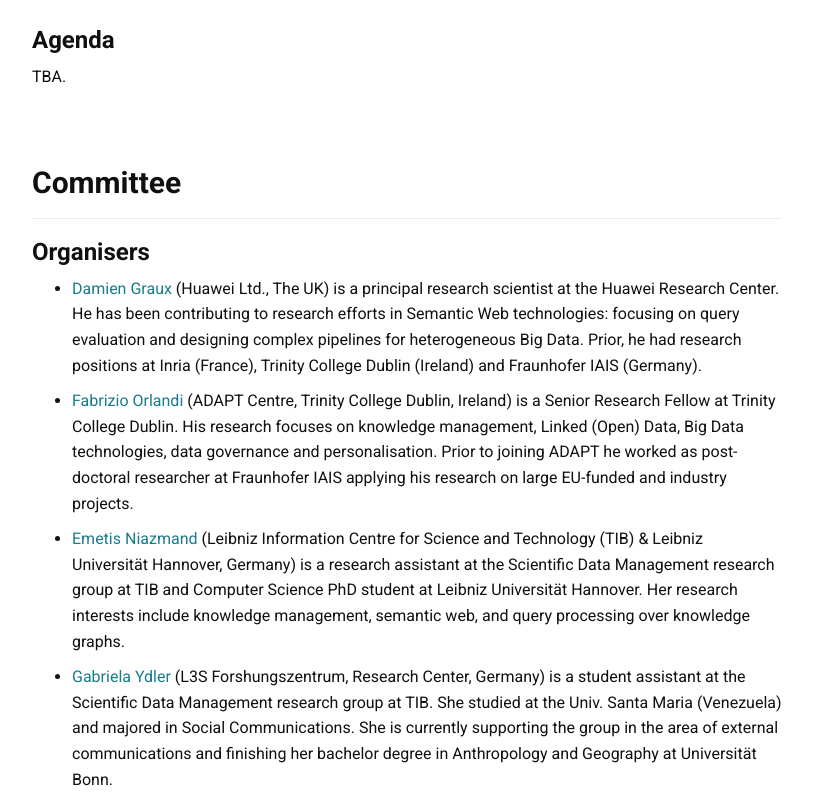
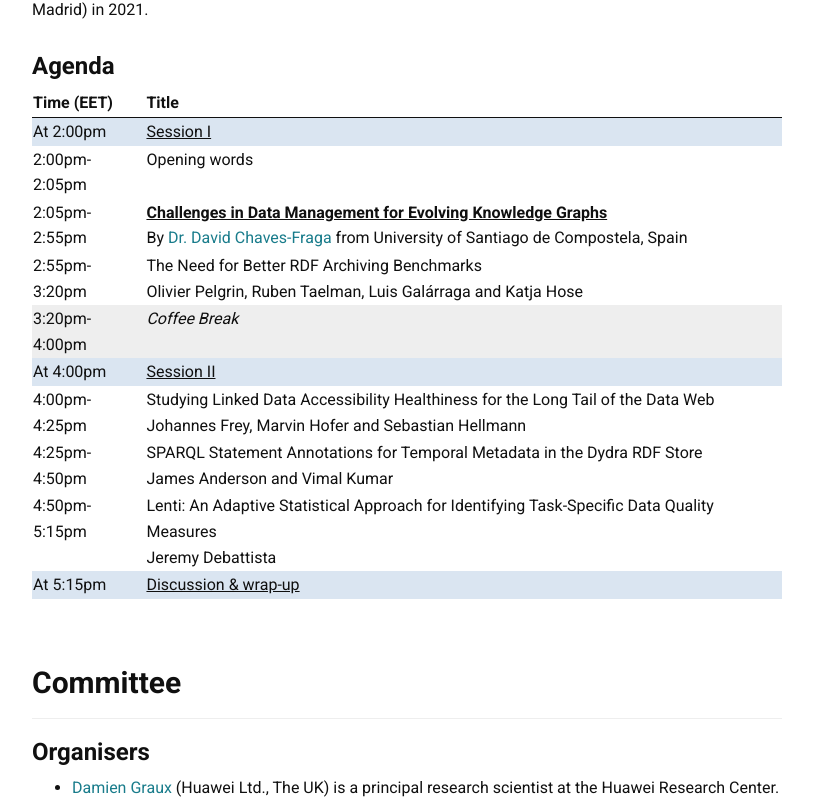
Before and after one commit to MEPDaW-WS/2023, a plain HTML site: page index.html in a window 1280 px wide. Shown: the part 4083-4882 px from the top of the page, without its empty margins (38-851 px from the left). Drawn offline with Linux system fonts and the light colour scheme.

Commit message:
Detailed agenda of the event

```diff
--- a/index.html
+++ b/index.html
@@ -231,7 +231,12 @@
 
         <div class="bs-component">
 	  <h3>Attending the workshop</h3>
-	  <p>Details to be announced</p>
+	  <p>
+	    MEPDaW will take place on <b>Monday 6<sup>th</sup> of
+	    November afternoon</b> between 2pm and 5:20pm. All hours
+	    are <b>Athens time</b>. (Please, don't forget to register
+	    and attend... &#9786;)
+	  </p>
 
 	  <h3>Academic Keynote</h3>
 	  <blockquote>
@@ -285,7 +290,61 @@
 	  </p>
 
 	  <h3>Agenda</h3>
-	  <p>TBA.</p>
+	  <table>
+	    <tbody>
+	      <tr style="border-bottom: 1px solid;">
+		<th>Time (EET)</th><th>Title</th>
+	      </tr>
+
+	      <tr style="background-color: rgb(218, 229, 241);">
+		<td>At 2:00pm</td><td><u>Session I</u></td>
+	      </tr>
+	      <tr>
+		<td>2:00pm-2:05pm</td><td>Opening words</td>
+	      </tr>
+	      <tr>
+		<td>2:05pm-2:55pm</td><td><u><b>Challenges in Data
+		Management for Evolving Knowledge Graphs</b></u><br>
+		By <a href="https://citius.gal/team/david-chaves-fraga">Dr. David
+		Chaves-Fraga</a> from University of Santiago de
+		Compostela, Spain
+		</td>
+	      </tr>
+	      <tr>
+		<td>2:55pm-3:20pm</td><td>The Need for Better RDF
+		Archiving Benchmarks<br>Olivier Pelgrin, Ruben
+		Taelman, Luis Galárraga and Katja Hose</td>
+	      </tr>
+
+	      <tr style="background-color: rgb(238, 238, 238);">
+		<td>3:20pm-4:00pm</td><td><i>Coffee Break</i></td>
+	      </tr>
+
+	      <tr style="background-color: rgb(218, 229, 241);">
+		<td>At 4:00pm</td><td><u>Session II</u></td>
+	      </tr>
+	      <tr>
+		<td>4:00pm-4:25pm</td><td>Studying Linked Data
+		Accessibility Healthiness for the Long Tail of the
+		Data Web<br>Johannes Frey, Marvin Hofer and Sebastian
+		Hellmann</td>
+	      </tr>
+	      <tr>
+		<td>4:25pm-4:50pm</td><td>SPARQL Statement Annotations
+		for Temporal Metadata in the Dydra RDF Store<br>James
+		Anderson and Vimal Kumar</td>
+	      </tr>
+	      <tr>
+		<td>4:50pm-5:15pm</td><td>Lenti: An Adaptive
+		Statistical Approach for Identifying Task-Specific
+		Data Quality Measures<br>Jeremy Debattista</td>
+	      </tr>
+
+	      <tr style="background-color: rgb(218, 229, 241);">
+		<td>At 5:15pm</td><td><u>Discussion & wrap-up</u></td>
+	      </tr>
+	    </tbody>
+	  </table>
 
 	</div>
 
```
